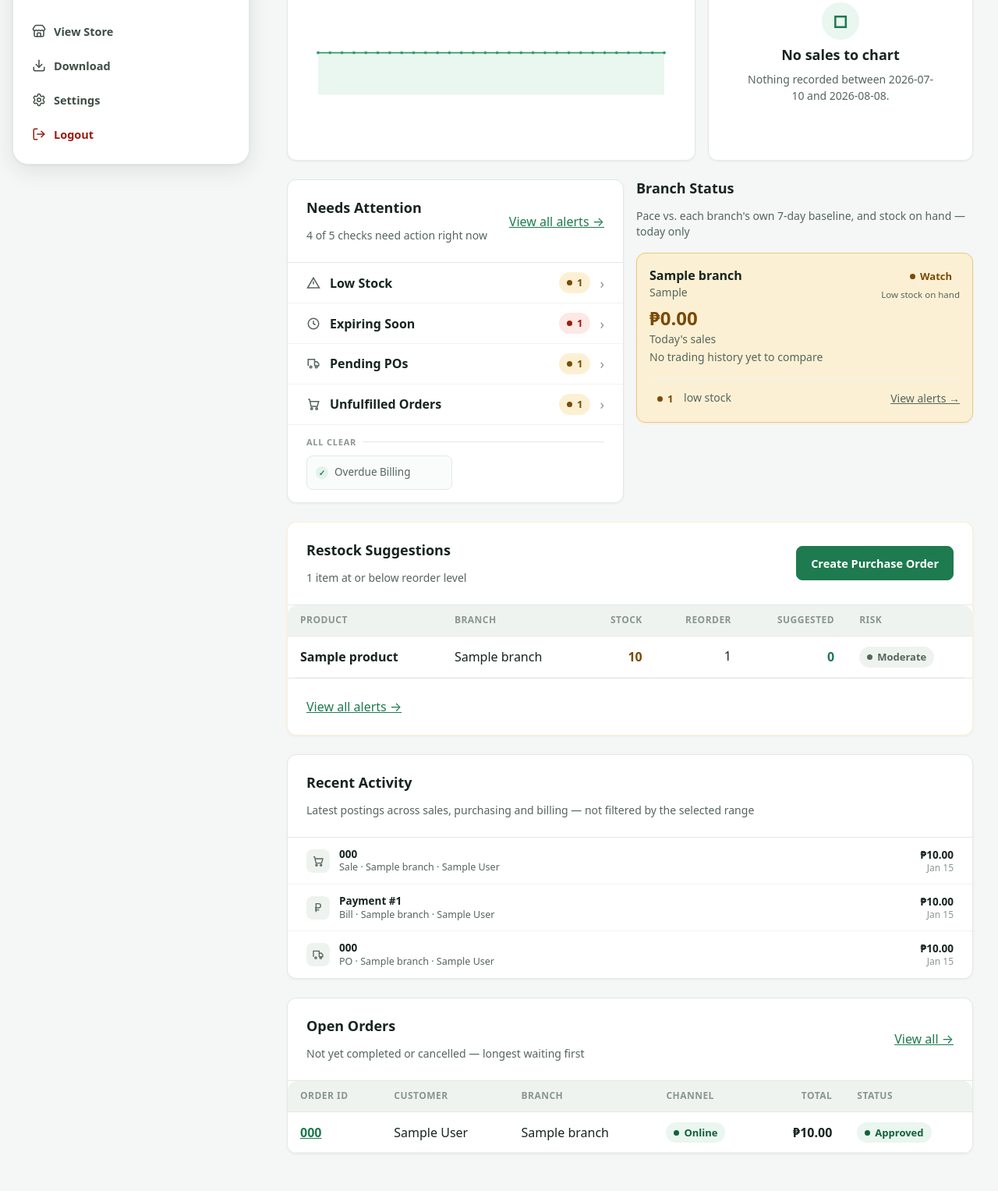
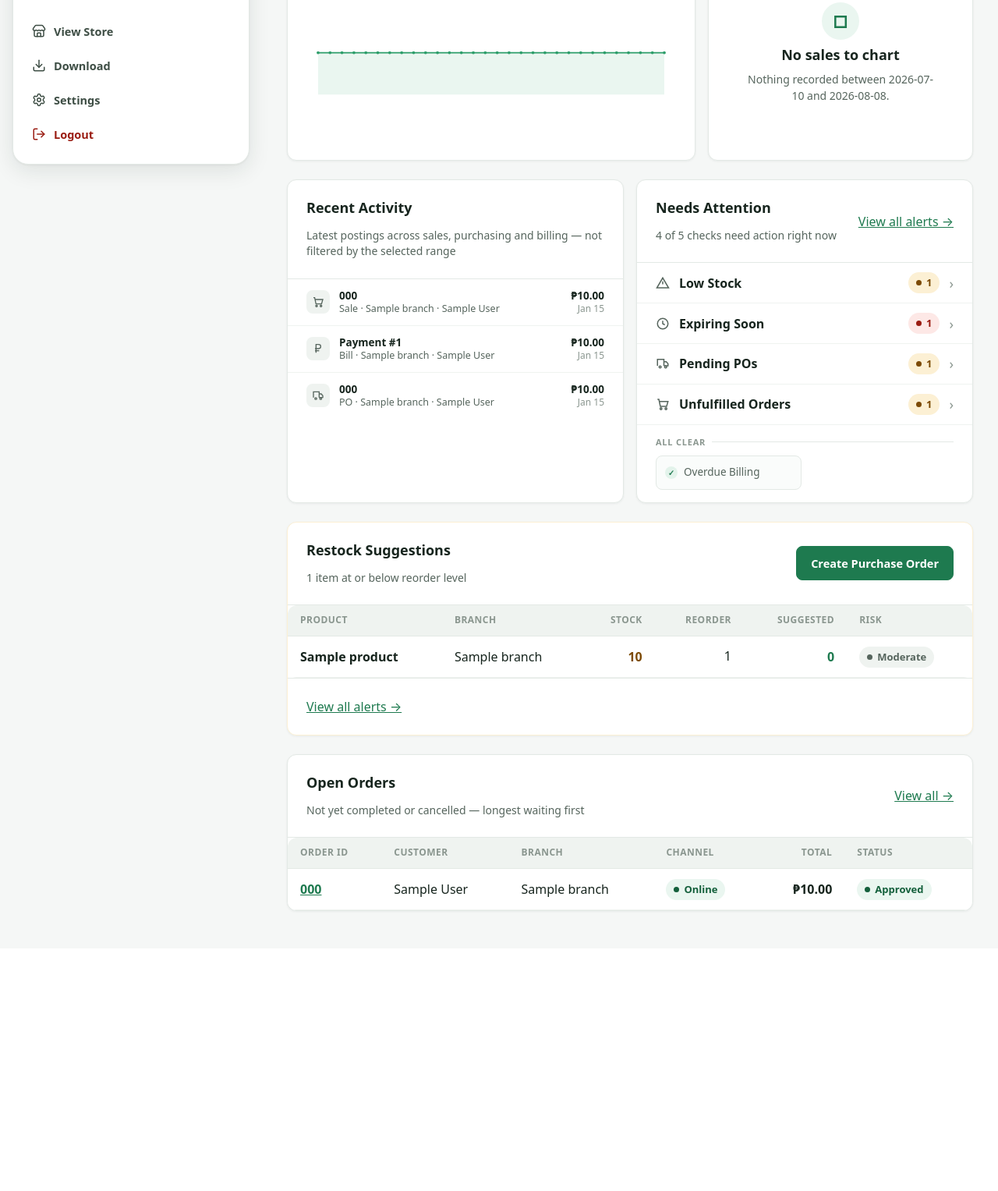
Before and after one commit to agultorannahvheaangeliquebsis-oss/Gerlyn-Capstone, a Django app: page /dashboard/owner/ in a window 1280 px wide. Shown: the part 573-2100 px from the top of the page at 78% size. After the commit the page ends 1743 px from the top, so only its background shows below. Run offline with Django 5.2, Linux system fonts and the light colour scheme; a user stored in the database is signed in; tables that the repository leaves empty hold one stand-in row (values such as "Sample post").

Commit message:
Dashboard: drop Branch Status, pair Recent Activity with Needs Attention
Removes the Branch Status panel on request, and reflows what it left behind.

The panel was the only consumer of everything it touched, so all of it goes
rather than lingering as dead weight: _branch_status_rows(), the three
BRANCH_* thresholds, the today_sales aggregate and branches query that fed
only it, its two context keys, and the .branch-signal CSS. Two docstrings
that pointed at it are rewritten -- _sales_by_branch_chart justified its own
existence by contrasting with _branch_status_rows, and that pointer would
have referred to nothing. Repo-wide grep confirms no dangling references.

With the panel gone, Recent Activity and Needs Attention take the freed
.grid-2 row: "what just happened" on the left, "what still needs doing" on
the right. DOM order matches visual order rather than flipping with CSS
`order`, so keyboard tab order follows the screen -- which does mean the
stacked layout below 860px now leads with Recent Activity. Neither card
keeps its mb-6 inside the grid, since the row gap and the wrapper's own
margin already do that spacing. Restock Suggestions moves below the pair.

DESIGN.md 2h is marked REMOVED rather than deleted: it records what the
panel did and why it went, so the same thing does not get rebuilt later. Its
Section 1 bullet is gone, and 2e's exemption list no longer cites it as a
live panel.

Cache-buster to v=19 -- CSS changed this time.

Verified all eight pages return 200 with no leaked tags, and the reflowed
layout renders with both panels at equal width and no collision.

Co-Authored-By: Claude Opus 5 <noreply@anthropic.com>

```diff
--- a/reports/views.py
+++ b/reports/views.py
@@ -688,22 +688,13 @@ def operational_dashboard(request):
     now = timezone.localtime()
     today = now.date()
 
-    # today_sales feeds _branch_status_rows below (each branch's share of
-    # today's total), even though it's no longer its own hero card.
-    # Range comparison, not __date= — see local_day_bounds for why that
-    # lookup silently returns nothing on this MySQL deployment.
-    _today_start, _today_end = local_day_bounds(today)
-    today_sales = sales_qs.filter(
-        transaction_date__gte=_today_start, transaction_date__lt=_today_end
-    ).aggregate(total=Sum('total_amount'))['total'] or 0
-
     # --- Date-range-scoped KPI rail, graph panel and donut (DESIGN.md §2a/
     # §2c). All three read one _dashboard_metrics bundle for the resolved
     # range, so a card, the graph it opens, and the donut can never disagree.
     # The range comes from the shared §2e control in the page head; an absent
     # or malformed selection falls back to the session, then to the last 30
-    # days. Branch Status (§2h) and Recent Activity (§2f) are deliberately NOT
-    # scoped by it — they answer "right now", not "over the selected window".
+    # days. Recent Activity (§2f) is deliberately NOT scoped by it — it
+    # answers "right now", not "over the selected window".
     #
     # allow_all=False: this view buckets one entry per day across the range
     # (_dashboard_daily_series) and compares it against a previous window of
@@ -725,14 +716,6 @@ def operational_dashboard(request):
     summary = alert_summary(branch_ids)
     restock = summary['low_stock']
     needs_attention = _needs_attention_rows(summary, procurement_qs, sales_qs)
-
-    # --- Branch status row: 3-second scan of each branch's sales today ---
-    branches = Branch.objects.all() if branch_ids is None else Branch.objects.filter(id__in=branch_ids)
-    branch_status = _branch_status_rows(branches, sales_qs, restock, today, today_sales, now=now)
-    # Only surface the tinted status cards when a branch actually tripped a
-    # threshold; otherwise the template falls back to a plain neutral summary
-    # rather than painting a full red row over an uneventful day.
-    branch_alerts_present = any(row['status'] != 'ok' for row in branch_status)
 
     # Open Orders (DESIGN.md §2g) — the workflow panel, deliberately NOT a
     # "latest orders" list. Non-terminal statuses only, oldest first, so the
@@ -784,8 +767,6 @@ def operational_dashboard(request):
         'low_stock_count': len(restock),
         'restock': restock[:6],
         'needs_attention': needs_attention,
-        'branch_status': branch_status,
-        'branch_alerts_present': branch_alerts_present,
         'open_orders': open_orders,
         'recent_activity': recent_activity,
         'is_owner': request.user.role == User.Role.OWNER,
@@ -941,14 +922,8 @@ def _sales_by_branch_chart(sales_qs):
     "Sales by Branch" donut for the Reports Sales tab.
 
     Aggregates whatever `sales_qs` the Sales tab has already filtered (branch
-    dropdown + month dropdown), so the donut always describes the same rows as
+    dropdown + §2e date range), so the donut always describes the same rows as
     the KPI cards and the transactions table beneath it.
-
-    NOTE: this is a new per-branch rollup, not the Dashboard's. The Dashboard's
-    _branch_status_rows() is hard-scoped to *today* (today vs yesterday delta,
-    share of today's sales, live stock-alert counts) and takes restock/today/
-    total_today_sales as arguments — it cannot answer "sales per branch over
-    the selected month", which is what this panel needs.
 
     Branches past the ramp's length fold into one "Other branches" segment
     rather than getting improvised colours.
@@ -1162,103 +1137,6 @@ def _billing_payment_breakdown(completed_records, total_revenue):
         for method, row in by_method.items()
     ]
     rows.sort(key=lambda r: -r['total'])
-    return rows
-
-
-# --- Per-branch status thresholds ---------------------------------------
-# A branch only goes amber/red on evidence. "No sales recorded yet" is NOT
-# evidence — it is the normal state of every branch at 9am, and the normal
-# state of every branch in a store that has not gone live yet.
-BRANCH_BASELINE_DAYS = 7      # trailing window for the sales baseline (excludes today)
-BRANCH_SLOW_RATIO = 0.5       # today's pace below half the baseline pace = slow
-BRANCH_MIN_DAY_ELAPSED = 0.25  # ignore the sales signal before ~6am local
-
-
-def _branch_status_rows(branches, sales_qs, restock, today, total_today_sales, now=None):
-    """
-    Per-branch status for the Dashboard's "at a glance" row.
-
-    status is driven by two real signals, never by absence of data:
-      'critical'  the branch has stock at/below half its reorder level
-                  (risk == 'Critical' in inventory.alerts).
-      'watch'     the branch has any low-stock row, OR today's sales are
-                  pacing under BRANCH_SLOW_RATIO of its own trailing
-                  BRANCH_BASELINE_DAYS-day average.
-      'ok'        everything else, including "quiet so far today".
-
-    The sales comparison is PRO-RATED by how much of the local day has
-    elapsed, so a branch is not called slow at 8am for having done less than
-    a full day's takings, and is skipped entirely before
-    BRANCH_MIN_DAY_ELAPSED (the ratio is meaningless at 00:05) or when the
-    branch has no trailing history to compare against.
-    """
-    now = now or timezone.localtime()
-    today_start, today_end = local_day_bounds(today)
-    baseline_start, _ = local_day_bounds(today - timedelta(days=BRANCH_BASELINE_DAYS))
-
-    day_elapsed = (now - today_start).total_seconds() / 86400.0
-    day_elapsed = min(max(day_elapsed, 0.0), 1.0)
-
-    rows = []
-    for branch in branches:
-        b_today_sales = sales_qs.filter(
-            branch=branch, transaction_date__gte=today_start, transaction_date__lt=today_end
-        ).aggregate(total=Sum('total_amount'))['total'] or 0
-
-        baseline_total = sales_qs.filter(
-            branch=branch, transaction_date__gte=baseline_start, transaction_date__lt=today_start
-        ).aggregate(total=Sum('total_amount'))['total'] or 0
-        baseline_daily = float(baseline_total) / BRANCH_BASELINE_DAYS
-
-        branch_alerts = [r for r in restock if r['branch'] and r['branch'].id == branch.id]
-        critical_count = sum(1 for r in branch_alerts if r['risk'] == 'Critical')
-
-        # Only a branch with its own trading history can be called slow.
-        sales_slow = (
-            baseline_daily > 0
-            and day_elapsed >= BRANCH_MIN_DAY_ELAPSED
-            and float(b_today_sales) < BRANCH_SLOW_RATIO * baseline_daily * day_elapsed
-        )
-
-        if critical_count:
-            status = 'critical'
-        elif branch_alerts or sales_slow:
-            status = 'watch'
-        else:
-            status = 'ok'
-
-        # Names which signal actually tripped, alongside the status pill
-        # (DESIGN.md §2h). The panel's axis is "is this branch keeping up
-        # with itself today", not "here is another thing to action", and a
-        # bare amber pill next to Needs Attention reads as a 6th unlisted
-        # check without this.
-        #
-        # Note a watch is NOT always about pace — branch_alerts trips it too
-        # — so this reports the real cause rather than labelling the whole
-        # panel "pace" and mislabelling every stock-driven card.
-        if critical_count:
-            signal_label = 'Critical stock on hand'
-        elif branch_alerts and sales_slow:
-            signal_label = 'Behind pace · low stock'
-        elif sales_slow:
-            signal_label = 'Pace vs. 7-day baseline'
-        elif branch_alerts:
-            signal_label = 'Low stock on hand'
-        else:
-            signal_label = 'Keeping pace'
-
-        rows.append({
-            'branch': branch,
-            'today_sales': b_today_sales,
-            'baseline_daily': baseline_daily,
-            'sales_slow': sales_slow,
-            'share_pct': round((float(b_today_sales) / float(total_today_sales)) * 100, 1)
-                if total_today_sales else 0,
-            'low_stock_count': len(branch_alerts),
-            'critical_count': critical_count,
-            'status': status,
-            'signal_label': signal_label,
-        })
     return rows
 
 
--- a/static/css/gerlyn.css
+++ b/static/css/gerlyn.css
@@ -907,14 +907,6 @@ input::placeholder { color: var(--ink-400); }
   .daterange-panel { right: auto; left: 0; min-width: 0; width: max-content; max-width: 90vw; }
 }
 
-/* ---------------------------------------------- dashboard "Branch Status"
-   DESIGN.md §2h. The status pill with the signal that tripped it named
-   underneath, right-aligned under the pill. Without it an amber card sitting
-   beside Needs Attention reads as a 6th unlisted check rather than what it
-   is: a live pace/stock reading on a different axis. */
-.branch-signal { display: flex; flex-direction: column; align-items: flex-end; gap: 4px; flex: none; }
-.branch-signal-label { font: 400 11.5px/1.3 system-ui, sans-serif; color: var(--ink-600); text-align: right; }
-
 /* -------------------------------------------- dashboard "Recent Activity"
    DESIGN.md §2f. .row-between is a two-part row; this feed is three-part —
    a fixed glyph, a middle that must grow and truncate, and a right column
--- a/templates/internal_base.html
+++ b/templates/internal_base.html
@@ -7,7 +7,7 @@
   <link rel="manifest" href="{% static 'manifest.json' %}">
   <meta name="theme-color" content="#1E7A4F">
   <link rel="apple-touch-icon" href="{% static 'img/icons/apple-touch-icon-180.png' %}">
-  <link rel="stylesheet" href="{% static 'css/gerlyn.css' %}?v=18">
+  <link rel="stylesheet" href="{% static 'css/gerlyn.css' %}?v=19">
   <script src="https://unpkg.com/lucide@latest/dist/umd/lucide.js" defer></script>
   {% block extra_css %}{% endblock %}
 </head>
--- a/templates/reports/dashboard.html
+++ b/templates/reports/dashboard.html
@@ -136,19 +136,60 @@ real content before dashboard-kpi.js runs; the script only swaps it on click.
 </div>{# closes the trend + donut .grid-2 #}
 
 {% comment %}
-Needs Attention + Branches sit side by side in the same .grid-2 split used by
-the Reports Sales tab and the Procurement Report, collapsing to one column at
-<=860px via the shared .grid-2 media query.
+Recent Activity and Needs Attention share one .grid-2 row: "what just
+happened" on the left, "what still needs doing" on the right. Collapses to a
+single column at <=860px via the shared .grid-2 media query.
 
-The wrapper is opened/closed inside {% templatetag openblock %} if branch_status {% templatetag closeblock %} rather than
-around it: with no branches there is only one child, and a two-column grid
-would leave Needs Attention stranded at half width. Cards carry no mb-6 of
-their own in here — the grid's gap and the wrapper's mb-6 do that spacing,
-and keeping both would double it.
+DOM order matches visual order rather than using CSS `order`, so keyboard tab
+order follows what is on screen. That does mean the stacked mobile layout
+leads with Recent Activity.
+
+Neither card carries mb-6 in here — the grid gap and the wrapper's mb-6 do
+that spacing, and keeping both would double it.
 {% endcomment %}
-{% if branch_status %}
 <div class="grid-2 mb-6" style="grid-template-columns: minmax(0, 1fr) minmax(0, 1fr);">
-{% endif %}
+{% comment %}
+Recent Activity (DESIGN.md §2f): the latest postings across Sales, Purchase
+Orders and Billing in one feed — the audit-trail glance Chapter 1 asks for.
+
+Unscoped by the date-range control on purpose (§2f): it answers "what just
+happened", so it keeps showing the last real postings no matter how narrow a
+range the KPI rail above is set to. The subtitle says so, because a feed
+sitting under range-scoped cards otherwise looks like it disagrees with them.
+
+Type is carried by the glyph and spelled out in the meta line, NOT by a
+tinted icon — a PO is a category, not a warning, and §3 reserves amber for
+status. Rows are built from reports/views.py::_recent_activity.
+{% endcomment %}
+<div class="card">
+  <div class="card-pad row-between" style="border-bottom:1px solid var(--line);">
+    <div>
+      <h3>Recent Activity</h3>
+      <p class="gv-meta mb-0">Latest postings across sales, purchasing and billing — not filtered by the selected range</p>
+    </div>
+  </div>
+  {% for e in recent_activity %}
+  <a href="{{ e.url }}" class="feed-row">
+    <span class="feed-ico" aria-hidden="true">{% include "reports/_row_icon.html" with icon=e.icon %}</span>
+    <span class="feed-main">
+      <span class="feed-title">{{ e.title }}</span>
+      <span class="feed-sub">{{ e.kind_label }} · {{ e.branch }}{% if e.actor %} · {{ e.actor }}{% endif %}</span>
+    </span>
+    <span class="feed-right">
+      <span class="feed-amount">₱{{ e.amount|floatformat:2 }}</span>
+      <span class="feed-time">{{ e.when_label }}</span>
+    </span>
+  </a>
+  {% empty %}
+  <div class="card-pad">
+    <div class="empty">
+      <span class="glyph">□</span>
+      <h3>Nothing posted yet</h3>
+      <p>Sales, purchase orders and payments appear here as they are recorded.</p>
+    </div>
+  </div>
+  {% endfor %}
+</div>
 
 {% comment %}
 Needs attention: the compact max-5-check routing panel (DESIGN.md §2b).
@@ -167,7 +208,7 @@ green, per the rule in §3.
 NOTE: {# #} is single-line only in Django — a multi-line one renders as visible
 text. Anything spanning lines must use {% templatetag openblock %} comment {% templatetag closeblock %}.
 {% endcomment %}
-<div class="card{% if not branch_status %} mb-6{% endif %}">
+<div class="card">
   <div class="card-pad row-between" style="border-bottom:1px solid var(--line);">
     <div>
       <h3>Needs Attention</h3>
@@ -218,100 +259,7 @@ text. Anything spanning lines must use {% templatetag openblock %} comment {% te
   </div>
   {% endif %}
 </div>
-
-{% comment %}
-Branch status (DESIGN.md §2h). Two modes, decided server-side by
-branch_alerts_present: tinted status cards ONLY when a branch actually
-tripped a threshold (reports/views.py::_branch_status_rows), otherwise a
-plain neutral summary. A quiet day must never render as a wall of red.
-
-This panel and Needs Attention beside it are two different axes, not a
-disagreement: this one asks "is each branch keeping up with itself today"
-(today's takings against that branch's own trailing 7-day baseline, plus
-stock on hand), Needs Attention asks "what operational items need action".
-They share no query. The header and the per-card signal line below say so
-outright, so an amber card here doesn't read as a 6th unlisted check.
-{% endcomment %}
-{% if branch_status %}
-{% if branch_alerts_present %}
-<div>
-  <div class="mb-4">
-    <h3>Branch Status</h3>
-    <p class="gv-meta mb-0">Pace vs. each branch's own 7-day baseline, and stock on hand — today only</p>
-  </div>
-<div class="kpi-row">
-  {% for b in branch_status %}
-  <div class="kpi-card {% if b.status == 'critical' %}danger{% elif b.status == 'watch' %}warn{% endif %}">
-    <div class="row-between">
-      <div>
-        <div style="font-weight:600;">{{ b.branch.branch_name }}</div>
-        <div class="gv-meta">{{ b.branch.location }}</div>
-      </div>
-      {% comment %}
-      Pill + the signal that tripped it. Named server-side because a watch
-      is not always about pace — low stock trips it too — so a blanket
-      "pace" caption would mislabel every stock-driven card.
-      {% endcomment %}
-      <div class="branch-signal">
-        {% if b.status == 'ok' %}<span class="pill pill-ok">Good</span>
-        {% elif b.status == 'watch' %}<span class="pill pill-warn">Watch</span>
-        {% else %}<span class="pill pill-danger">Critical</span>{% endif %}
-        <span class="branch-signal-label">{{ b.signal_label }}</span>
-      </div>
-    </div>
-
-    <div class="kpi-value mt-2">₱{{ b.today_sales|floatformat:2 }}</div>
-    <div class="kpi-label">Today's sales</div>
-    {% if b.baseline_daily %}
-      {% if b.sales_slow %}
-        <span class="trend-down">▼ behind its ₱{{ b.baseline_daily|floatformat:2 }}/day 7-day average</span>
-      {% else %}
-        <span class="gv-meta">7-day average ₱{{ b.baseline_daily|floatformat:2 }}/day</span>
-      {% endif %}
-    {% else %}
-      <span class="gv-meta">No trading history yet to compare</span>
-    {% endif %}
-
-    <div class="row-between mt-4" style="padding-top:12px; border-top:1px solid var(--line-soft);">
-      <span class="gv-meta">
-        {% if b.low_stock_count %}
-          <span class="pill {% if b.critical_count %}pill-danger{% else %}pill-warn{% endif %}">{{ b.low_stock_count }}</span> low stock
-        {% else %}
-          <span class="pill pill-ok">0</span> low stock
-        {% endif %}
-      </span>
-      <a class="gv-meta" href="{% url 'alerts_center' %}">View alerts &rarr;</a>
-    </div>
-  </div>
-  {% endfor %}
-</div>
-</div>
-
-{% else %}
-<div class="card">
-  <div class="card-pad row-between" style="border-bottom:1px solid var(--line);">
-    <div>
-      <h3>Branch Status</h3>
-      <p class="gv-meta mb-0">Every branch keeping pace with its own 7-day baseline, no stock thresholds tripped</p>
-    </div>
-    <span class="pill pill-ok">All clear</span>
-  </div>
-  {% for b in branch_status %}
-  <div class="row-between" style="padding:12px var(--s6);
-       {% if not forloop.last %}border-bottom:1px solid var(--line-soft);{% endif %}">
-    <span>
-      <span style="font-weight:600;">{{ b.branch.branch_name }}</span>
-      <span class="gv-meta"> · {{ b.branch.location }}</span>
-    </span>
-    <span class="gv-meta">
-      <span class="strong" style="color:var(--ink-900);">₱{{ b.today_sales|floatformat:2 }}</span> today
-    </span>
-  </div>
-  {% endfor %}
-</div>
-{% endif %}
-</div>{# closes .grid-2 opened above the Needs Attention card #}
-{% endif %}
+</div>{# closes the activity + attention .grid-2 #}
 
 {# ---------------------------- restock suggestions --------------------------- #}
 {% if restock %}
@@ -356,49 +304,6 @@ outright, so an amber card here doesn't read as a 6th unlisted check.
   </div>
 </div>
 {% endif %}
-
-{% comment %}
-Recent Activity (DESIGN.md §2f): the latest postings across Sales, Purchase
-Orders and Billing in one feed — the audit-trail glance Chapter 1 asks for.
-
-Unscoped by the date-range control on purpose (§2f): it answers "what just
-happened", so it keeps showing the last real postings no matter how narrow a
-range the KPI rail above is set to. The subtitle says so, because a feed
-sitting under range-scoped cards otherwise looks like it disagrees with them.
-
-Type is carried by the glyph and spelled out in the meta line, NOT by a
-tinted icon — a PO is a category, not a warning, and §3 reserves amber for
-status. Rows are built from reports/views.py::_recent_activity.
-{% endcomment %}
-<div class="card mb-6">
-  <div class="card-pad row-between" style="border-bottom:1px solid var(--line);">
-    <div>
-      <h3>Recent Activity</h3>
-      <p class="gv-meta mb-0">Latest postings across sales, purchasing and billing — not filtered by the selected range</p>
-    </div>
-  </div>
-  {% for e in recent_activity %}
-  <a href="{{ e.url }}" class="feed-row">
-    <span class="feed-ico" aria-hidden="true">{% include "reports/_row_icon.html" with icon=e.icon %}</span>
-    <span class="feed-main">
-      <span class="feed-title">{{ e.title }}</span>
-      <span class="feed-sub">{{ e.kind_label }} · {{ e.branch }}{% if e.actor %} · {{ e.actor }}{% endif %}</span>
-    </span>
-    <span class="feed-right">
-      <span class="feed-amount">₱{{ e.amount|floatformat:2 }}</span>
-      <span class="feed-time">{{ e.when_label }}</span>
-    </span>
-  </a>
-  {% empty %}
-  <div class="card-pad">
-    <div class="empty">
-      <span class="glyph">□</span>
-      <h3>Nothing posted yet</h3>
-      <p>Sales, purchase orders and payments appear here as they are recorded.</p>
-    </div>
-  </div>
-  {% endfor %}
-</div>
 
 {% comment %}
 Open Orders (DESIGN.md §2g), reframed from the old "Recent Orders" table.
```
Also changed, not shown: docs/DESIGN.md (+5 -16 lines).
